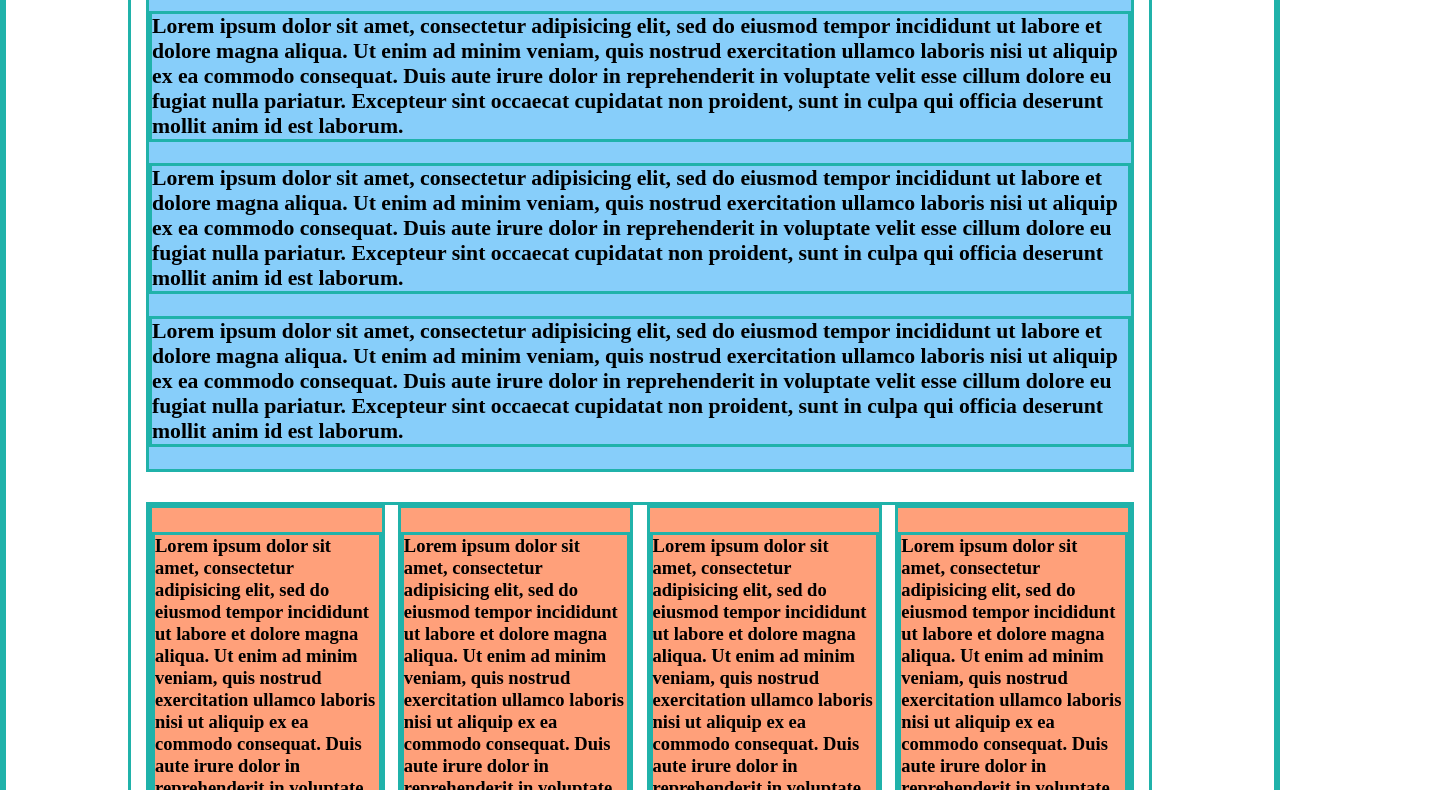
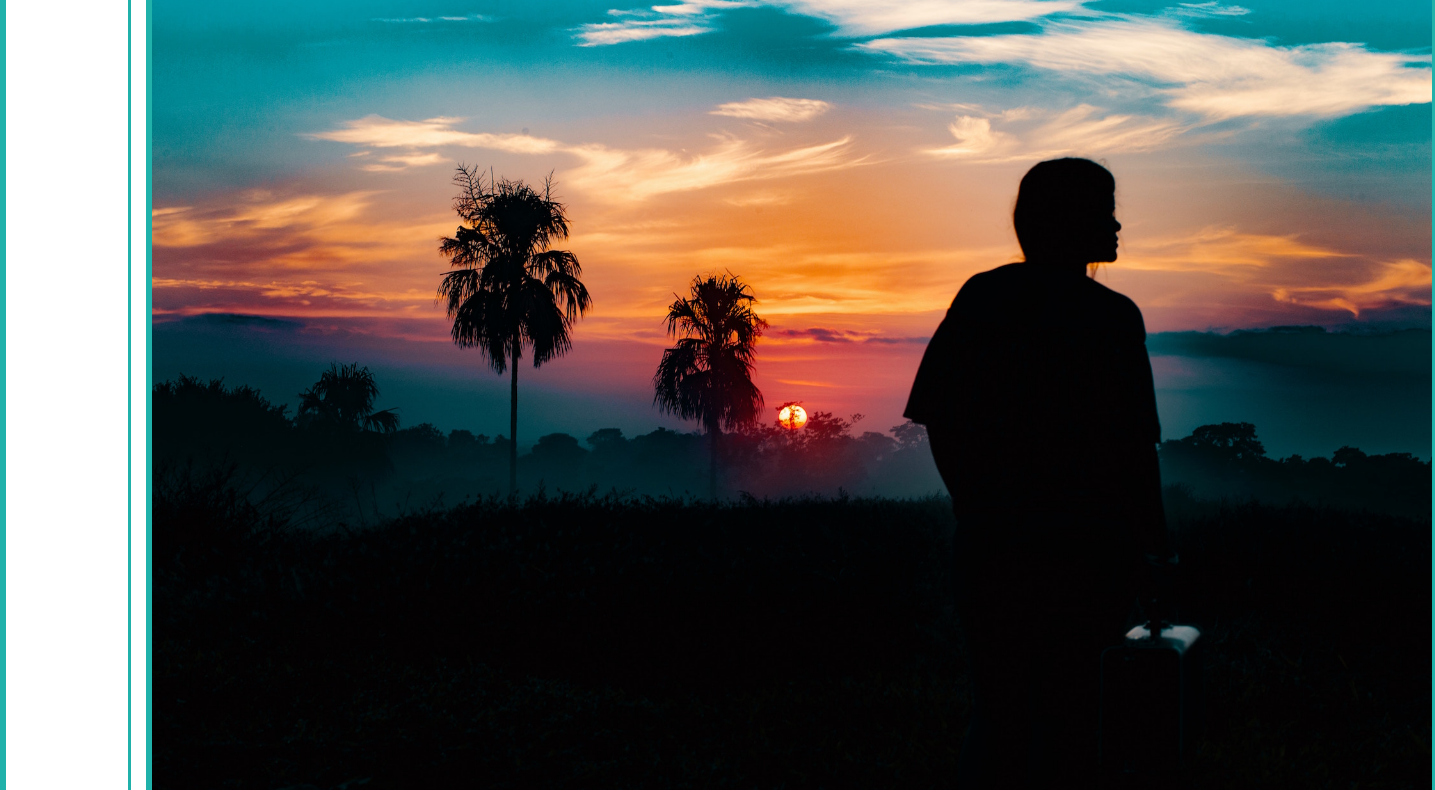
Before and after one commit to gearjosh/fluid-images-with-webpack, a website built with webpack: page src/index.html in a window 1280 px wide. Shown: the part 143-933 px from the top of the page, 1435 px wide, since content can reach past the window. Built offline with nearby package versions, Linux system fonts and the light colour scheme.

Commit message:
add html-srcsets-loader plugin

```diff
--- a/package.json
+++ b/package.json
@@ -14,7 +14,7 @@
   "devDependencies": {
     "css-loader": "^0.28.10",
     "file-loader": "^1.1.6",
-    "html-loader": "^0.5.5",
+    "html-srcsets-loader": "^0.5.1",
     "html-webpack-plugin": "^3.2.0",
     "node-sass": "^4.9.3",
     "sass-loader": "^7.1.0",
--- a/src/index.html
+++ b/src/index.html
@@ -10,11 +10,16 @@
       <h1>A BIG TITLE</h1>
     </div>
     <div class="container">
-      <div class="content content-big text-center">
-        <h3>Lorem ipsum dolor sit amet, consectetur adipisicing elit, sed do eiusmod tempor incididunt ut labore et dolore magna aliqua. Ut enim ad minim veniam, quis nostrud exercitation ullamco laboris nisi ut aliquip ex ea commodo consequat. Duis aute irure dolor in reprehenderit in voluptate velit esse cillum dolore eu fugiat nulla pariatur. Excepteur sint occaecat cupidatat non proident, sunt in culpa qui officia deserunt mollit anim id est laborum.</h3>
-        <h3>Lorem ipsum dolor sit amet, consectetur adipisicing elit, sed do eiusmod tempor incididunt ut labore et dolore magna aliqua. Ut enim ad minim veniam, quis nostrud exercitation ullamco laboris nisi ut aliquip ex ea commodo consequat. Duis aute irure dolor in reprehenderit in voluptate velit esse cillum dolore eu fugiat nulla pariatur. Excepteur sint occaecat cupidatat non proident, sunt in culpa qui officia deserunt mollit anim id est laborum.</h3>
-        <h3>Lorem ipsum dolor sit amet, consectetur adipisicing elit, sed do eiusmod tempor incididunt ut labore et dolore magna aliqua. Ut enim ad minim veniam, quis nostrud exercitation ullamco laboris nisi ut aliquip ex ea commodo consequat. Duis aute irure dolor in reprehenderit in voluptate velit esse cillum dolore eu fugiat nulla pariatur. Excepteur sint occaecat cupidatat non proident, sunt in culpa qui officia deserunt mollit anim id est laborum.</h3>
-      </div>
+      <div class="content image-container">
+
+        <img class="image"
+             srcset="assets/images/sunset-500.jpg 500w,
+                     assets/images/sunset-1000.jpg 1000w,
+                     assets/images/sunset.jpg 2000w"
+             src="assets/images/sunset.jpg"
+             alt="a pretty sunset">
+
+    </div>
       <div class="content-grid">
         <div class="content content-small">
           <h4>Lorem ipsum dolor sit amet, consectetur adipisicing elit, sed do eiusmod tempor incididunt ut labore et dolore magna aliqua. Ut enim ad minim veniam, quis nostrud exercitation ullamco laboris nisi ut aliquip ex ea commodo consequat. Duis aute irure dolor in reprehenderit in voluptate velit esse cillum dolore eu fugiat nulla pariatur. Excepteur sint occaecat cupidatat non proident, sunt in culpa qui officia deserunt mollit anim id est laborum.</h4>
--- a/webpack.config.js
+++ b/webpack.config.js
@@ -37,11 +37,12 @@ module.exports = {
         ]
       },
       {
-        test:/\.html$/,
-        use: [
-          'html-loader'
-        ]
-      },
+         test: /\.html$/,
+         loader: 'html-srcsets-loader',
+         options: {
+             attrs: ['img:src', ':srcset'],
+         }
+      }
     ]
   },
 
```
Also changed, not shown: src/assets/images/sunset-1000.jpg (added), src/assets/images/sunset-500.jpg (added), 1 other file.
